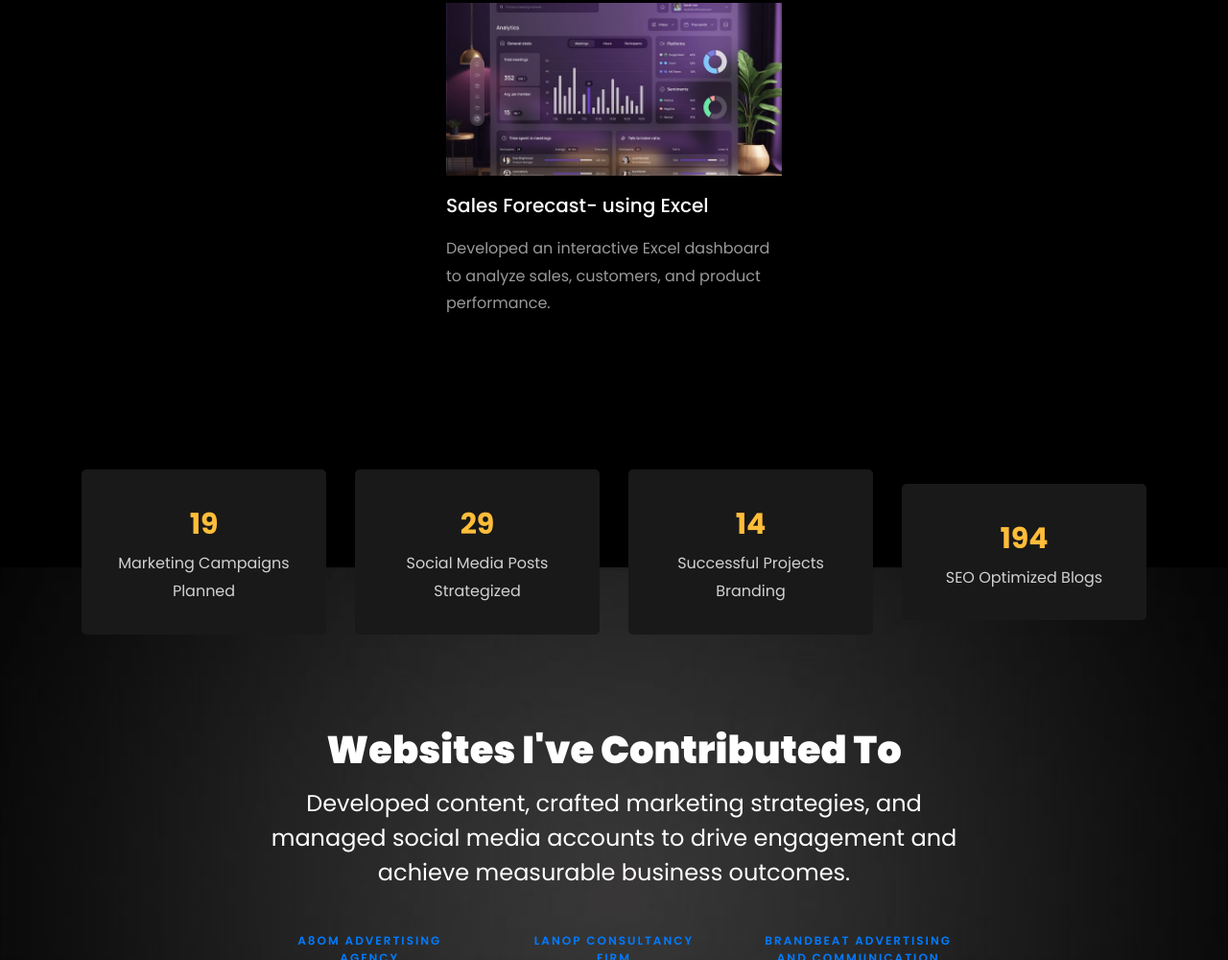
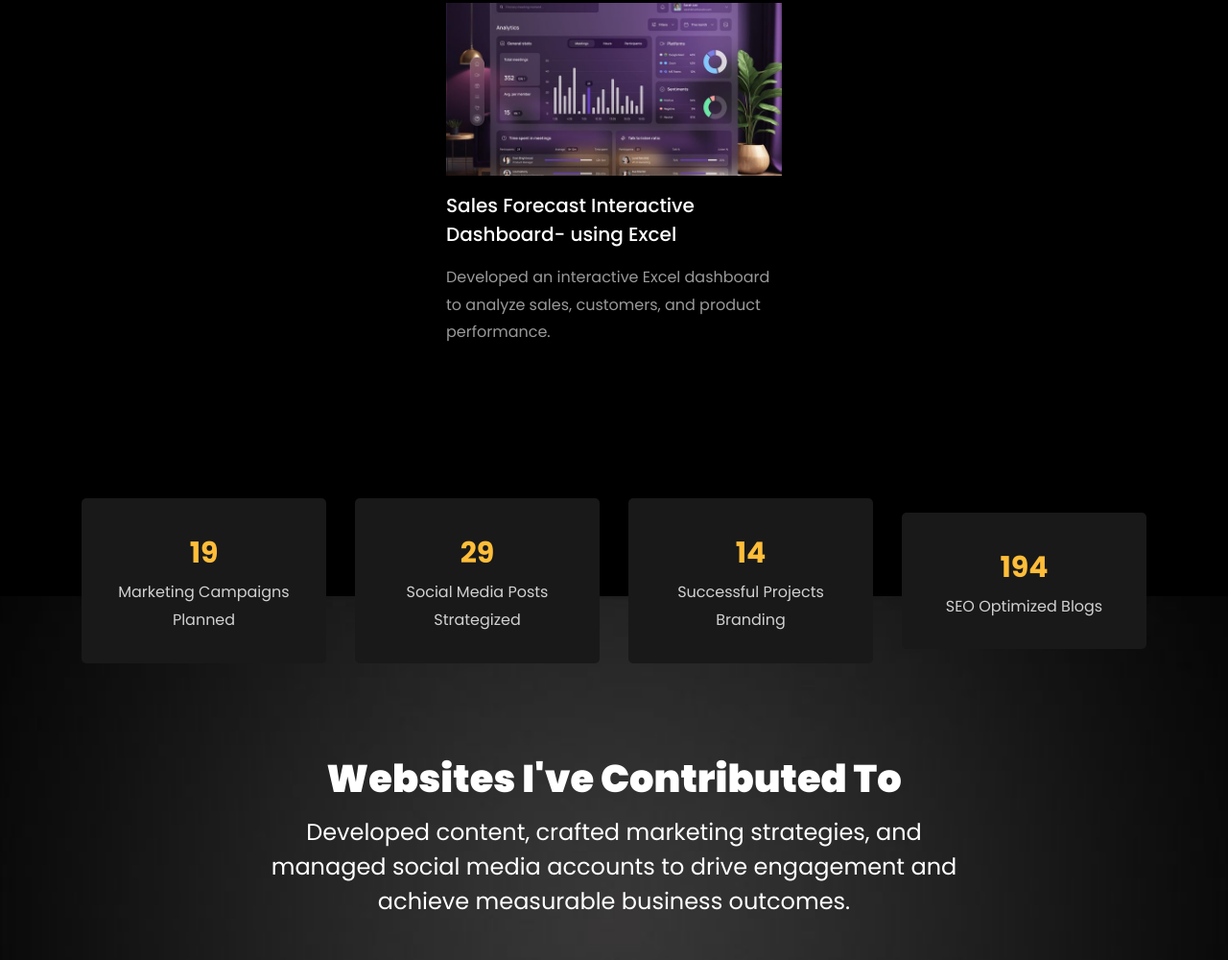
Before and after one commit to Hira442/hira442.github.io, a plain HTML site: page index.html in a window 1280 px wide. Shown: the part 4603-5603 px from the top of the page at 96% size. Drawn offline with Linux system fonts and the light colour scheme; animation ran at ten frames a second; files whose address does not match are found by name.

Commit message:
Update index.html

```diff
--- a/index.html
+++ b/index.html
@@ -483,7 +483,7 @@
 				</a>
 				<div class="text mt-3 float-right d-block">
 
-				  <h3 class="heading"><a href="https://github.com/Hira442/SalesDashboard">Sales Forecast- using Excel</a></h3>
+				  <h3 class="heading"><a href="https://github.com/Hira442/SalesDashboard">Sales Forecast Interactive Dashboard- using Excel</a></h3>
 				  <p>Developed an interactive Excel dashboard to analyze sales, customers, and product performance.</p>
 				</div>
 			  </div>
```
